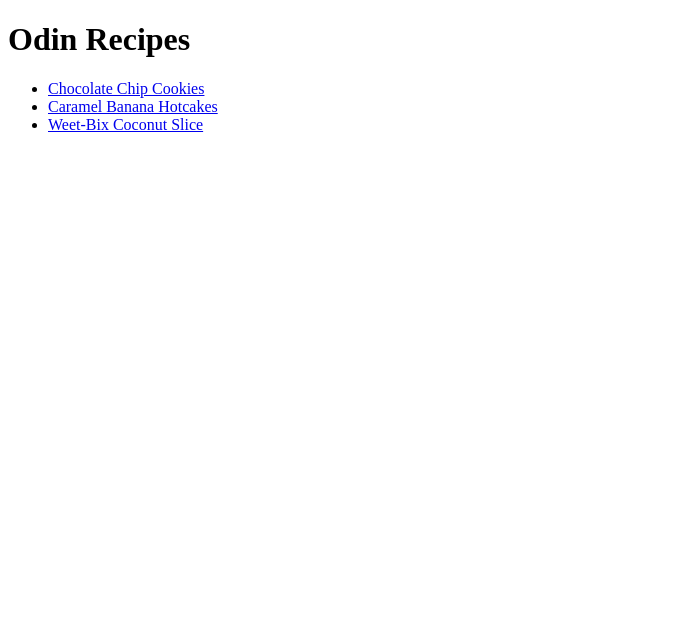
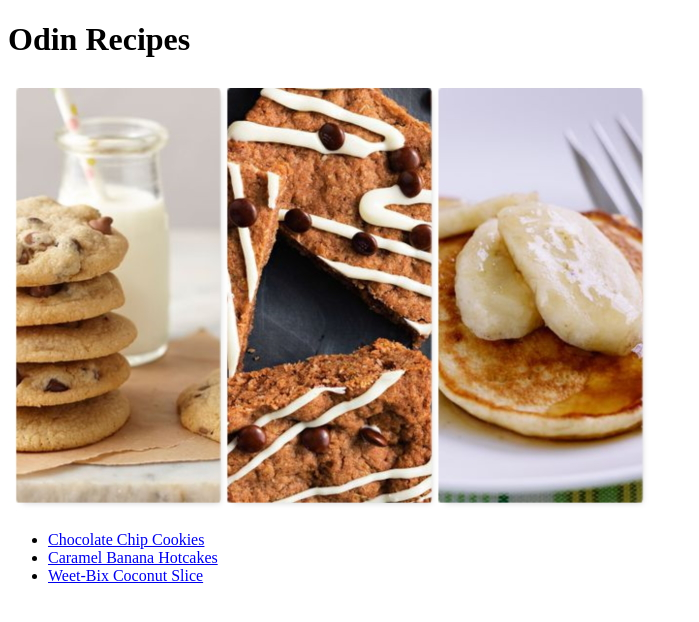
Before and after one commit to Squidjigg/odin-recipes, a plain HTML site: page index.html in a window 1280 px wide. Shown: the whole page, without its empty margins (0-699 px from the left). Drawn offline with Linux system fonts and the light colour scheme.

Commit message:
Add collage image to index.html

```diff
--- a/index.html
+++ b/index.html
@@ -9,6 +9,8 @@
 <body>
     <h1>Odin Recipes</h1>
 
+    <img src="./images/desserts-wide.jpg" alt="desserts-image">
+
     <ul>
         <li><a href="./recipes/cookies.html">Chocolate Chip Cookies</a></li>
         <li><a href="./recipes/hotcakes.html">Caramel Banana Hotcakes</a></li>
```
Also changed, not shown: images/desserts-wide.jpg (added).
